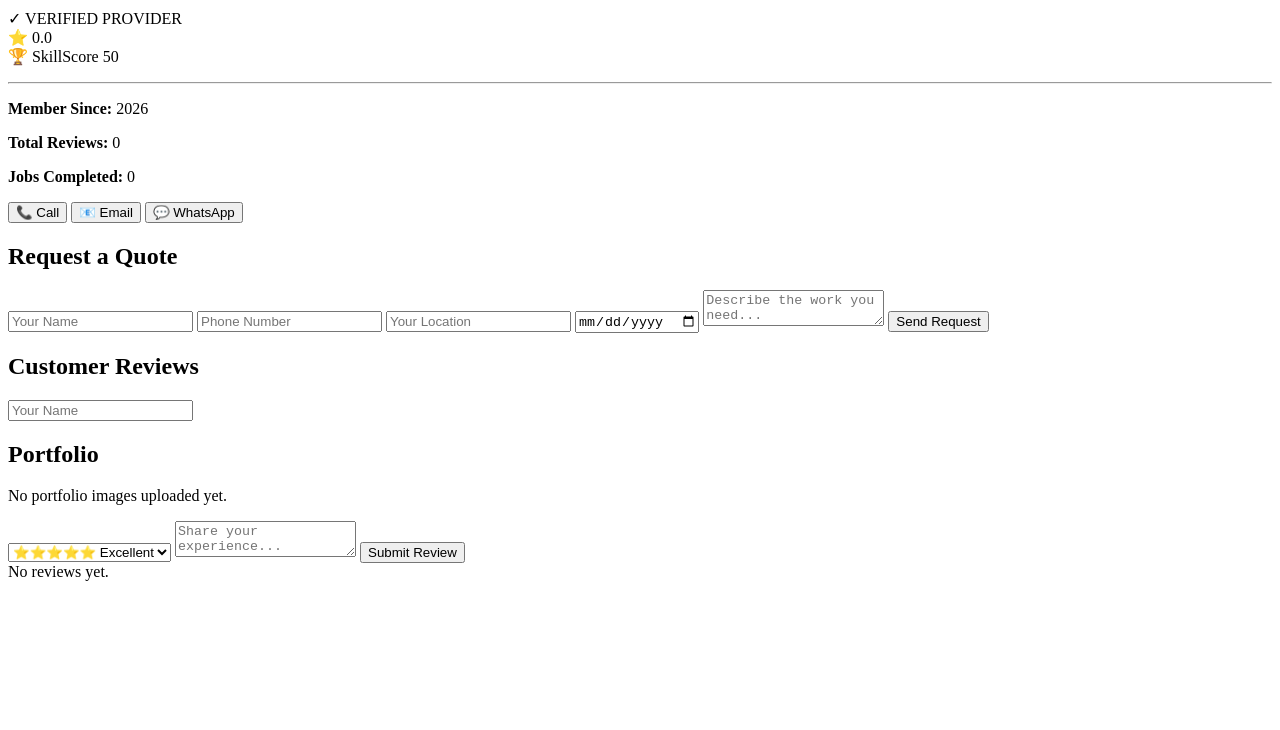
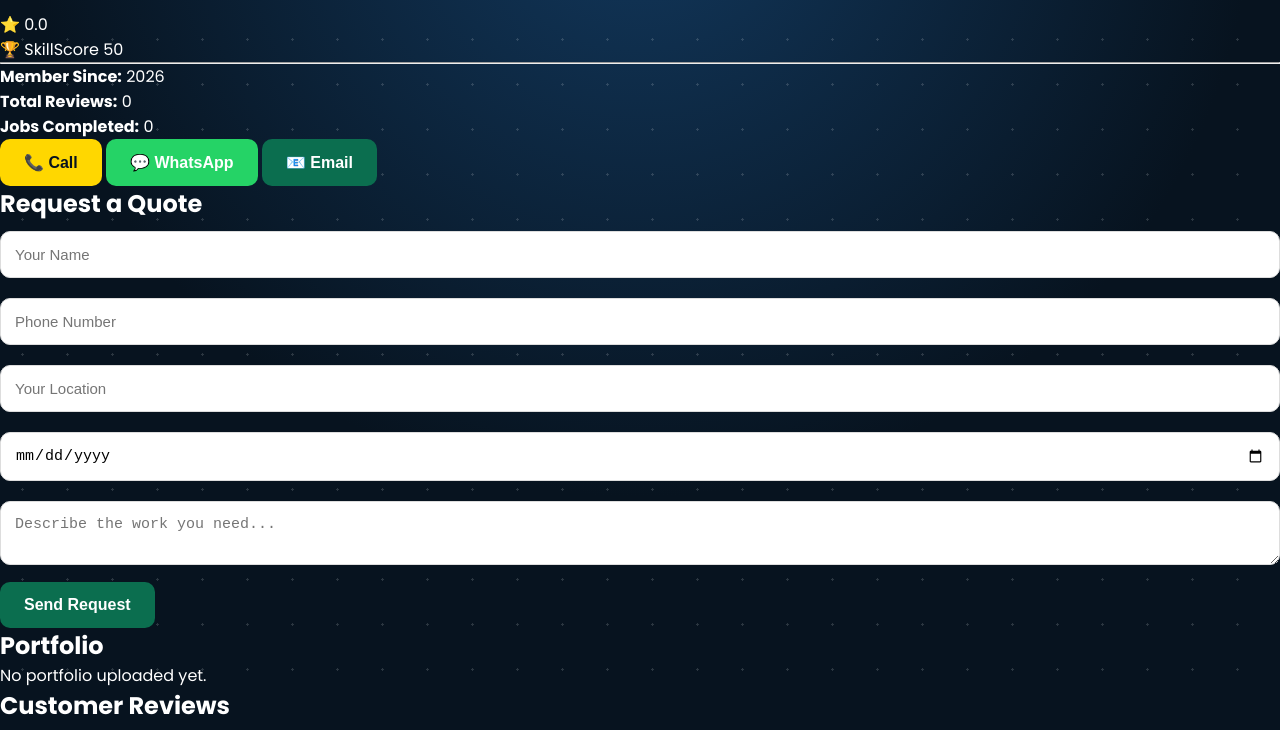
Before and after one commit to Alphaprime-cyber/Skillbrig-2.0, a plain HTML site: page profile.html in a window 1280 px wide. Shown: the part 118-848 px from the top of the page. Before the commit the page ends 800 px from the top, so only its background shows below. Drawn offline with Linux system fonts and the light colour scheme.

Commit message:
Update profile.html

```diff
--- a/profile.html
+++ b/profile.html
@@ -1,41 +1,85 @@
+<!DOCTYPE html>
+<html lang="en">
+
+<head>
+
+<meta charset="UTF-8">
+<meta name="viewport" content="width=device-width, initial-scale=1.0">
+
+<title>Provider Profile | SkillBridge</title>
+
+<link rel="stylesheet" href="style.css">
+
+<link rel="preconnect" href="https://fonts.googleapis.com">
+
+<link rel="preconnect" href="https://fonts.gstatic.com" crossorigin>
+
+<link href="https://fonts.googleapis.com/css2?family=Poppins:wght@300;400;500;600;700;800&display=swap" rel="stylesheet">
+
+<link rel="stylesheet"
+href="https://cdnjs.cloudflare.com/ajax/libs/font-awesome/6.5.2/css/all.min.css">
+
+</head>
+
 <body>
 
 <header class="header">
+
 <div class="logo">
 <i class="fas fa-bridge"></i>
 <span>SkillBridge</span>
 </div>
 
 <nav>
+
 <a href="index.html">Home</a>
 <a href="provider.html">Become a Provider</a>
 <a href="contact.html">Contact</a>
+
 </nav>
+
 </header>
 
 <section class="provider-profile">
 
-    <div class="cover-image"></div>
+<div class="cover-image">
+
+<img id="coverImage"
+src="images/default-cover.jpg"
+alt="Cover Image">
+
+</div>
 
 <div class="profile-card">
 
-        <img id="profileImage"
+<img
+id="profileImage"
 src="images/default-provider.png"
 class="profile-photo">
 
-        <h1 id="businessName">Loading...</h1>
+<h1 id="businessName">
+
+Loading...
+
+</h1>
 
 <div class="verified-badge">
-            ✓ VERIFIED PROVIDER
+
+✅ VERIFIED PROVIDER
+
 </div>
 
-        <div id="rating">
+<p id="rating">
+
 ⭐ 0.0
-        </div>
 
-        <div id="skillScore">
+</p>
+
+<p id="skillScore">
+
 🏆 SkillScore 50
-        </div>
+
+</p>
 
 <p id="category"></p>
 
@@ -46,20 +90,69 @@
 <p id="businessHours"></p>
 
 <p id="description"></p>
+
 <hr>
 
-<p><strong>Member Since:</strong> <span id="memberSince">2026</span></p>
+<p>
 
-<p><strong>Total Reviews:</strong> <span id="totalReviews">0</span></p>
+<strong>Member Since:</strong>
 
-<p><strong>Jobs Completed:</strong> <span id="jobsCompleted">0</span></p>
+<span id="memberSince">
+
+2026
+
+</span>
+
+</p>
+
+<p>
+
+<strong>Total Reviews:</strong>
+
+<span id="totalReviews">
+
+0
+
+</span>
+
+</p>
+
+<p>
+
+<strong>Jobs Completed:</strong>
+
+<span id="jobsCompleted">
+
+0
+
+</span>
+
+</p>
 
 <div class="profile-buttons">
 
 <a id="callButton">
+
 <button class="call-btn">
+
 📞 Call
+
 </button>
+
+</a>
+
+<a
+id="whatsappButton"
+target="_blank">
+
+<button class="whatsapp-btn">
+
+💬 WhatsApp
+
+</button>
+
+</a>
+
 <a id="emailButton">
 
 <button class="email-btn">
@@ -68,13 +161,6 @@
 
 </button>
 
-             </a>
-            </a>
-
-            <a id="whatsappButton" target="_blank">
-                <button class="whatsapp-btn">
-                    💬 WhatsApp
-                </button>
 </a>
 
 </div>
@@ -85,7 +171,11 @@
 
 <section class="quote-section">
 
-    <h2>Request a Quote</h2>
+<h2>
+
+Request a Quote
+
+</h2>
 
 <input
 type="text"
@@ -111,31 +201,49 @@
 placeholder="Describe the work you need..."></textarea>
 
 <button onclick="requestQuote()">
+
 Send Request
+
 </button>
 
 </section>
+
+<section class="portfolio">
+
+<h2>
+
+Portfolio
+
+</h2>
+
+<div
+id="portfolioGallery"
+class="gallery">
+
+<p>
+
+No portfolio uploaded yet.
+
+</p>
+
+</div>
+
+</section>
+
 <section class="reviews">
 
-<h2>Customer Reviews</h2>
+<h2>
+
+Customer Reviews
+
+</h2>
+
 <div class="review-form">
 
 <input
 type="text"
 id="reviewName"
 placeholder="Your Name">
-
-<section class="portfolio">
-
-<h2>Portfolio</h2>
-
-<div id="portfolioGallery" class="gallery">
-
-<p>No portfolio images uploaded yet.</p>
-
-</div>
-
-</section>
 
 <select id="reviewRating">
 
@@ -157,12 +265,28 @@
 
 </button>
 
+</div>
+
 <div id="reviewsList">
 
+<p>
+
 No reviews yet.
+
+</p>
 
 </div>
 
 </section>
 
-</body>
+<footer class="footer">
+
+<p>
+
+© 2026 SkillBridge. All Rights Reserved.
+
+</p>
+
+</footer>
+
+<script type="module" src="
```
Lines whose indentation alone changed are shown as unchanged.
